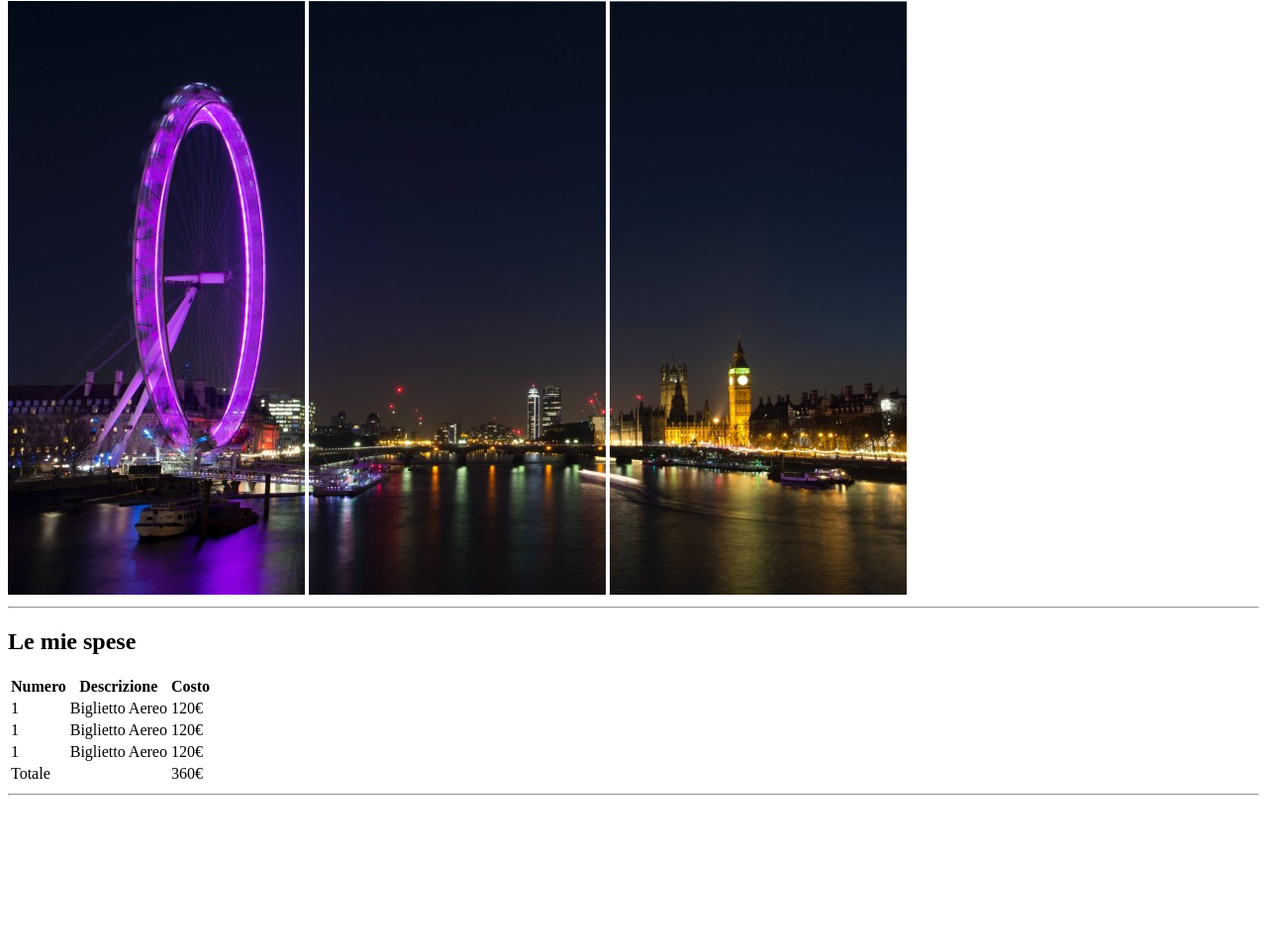
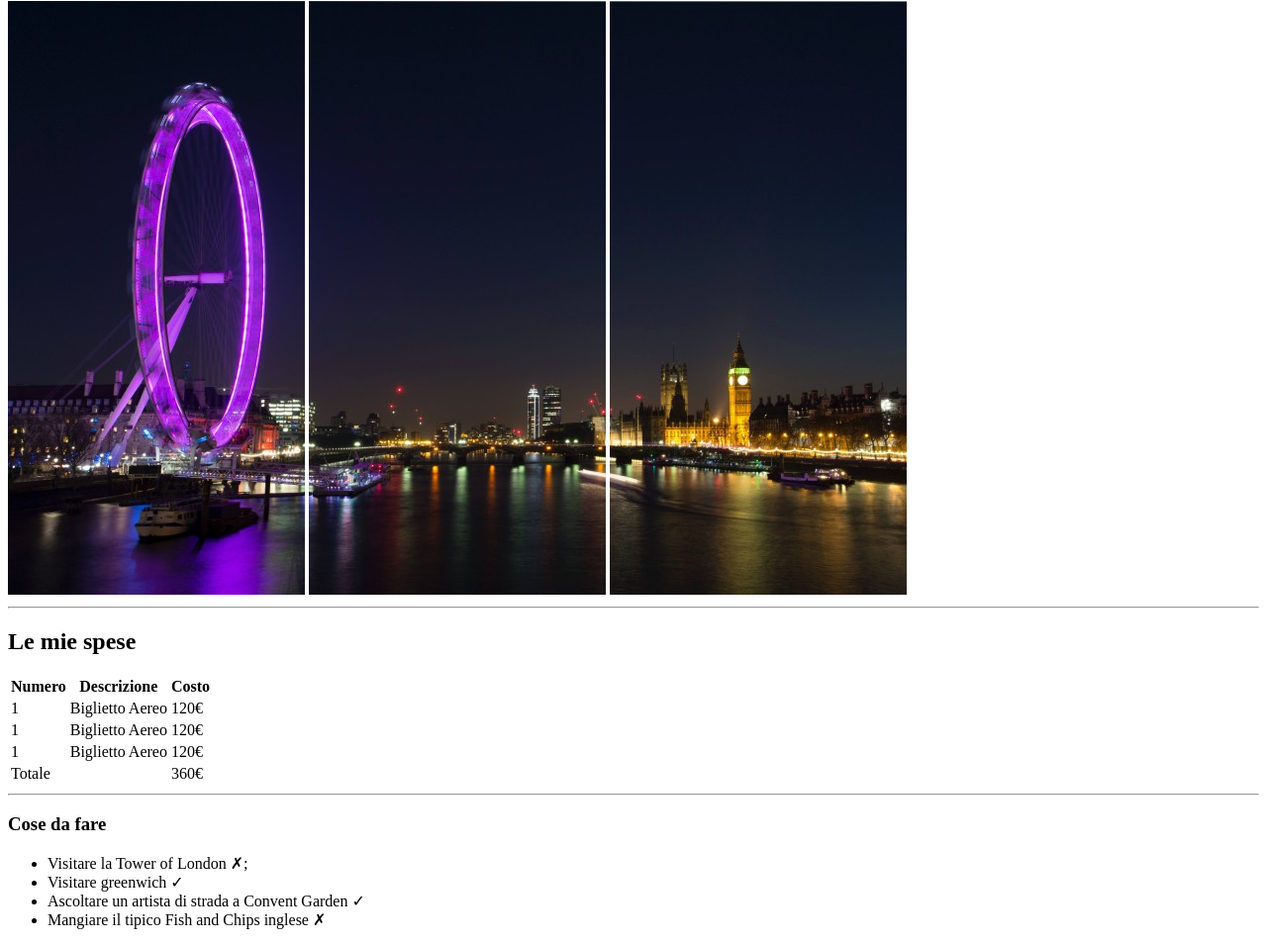
Before and after one commit to Stefanospedicato/html-london-trip, a plain HTML site: page index.html in a window 1280 px wide. Shown: the part 79-1034 px from the top of the page at 99% size. Before the commit the page ends 891 px from the top, so only its background shows below. Drawn offline with Linux system fonts and the light colour scheme.

Commit message:
[add]lista-cosa-visitare

```diff
--- a/index.html
+++ b/index.html
@@ -20,7 +20,7 @@
     <img src="img/big-ben.jpg" alt="big-ben">
 
   </section>
-<!-- Fine Introduzione con Immagini -->
+<!-- Introduzione con Immagini -->
 
   <hr>
 
@@ -70,11 +70,32 @@
 
   </section>
 
-<!-- Fine Tabella -->
+<!-- Tabella -->
 
 <hr>
 
-  </main>
+<!-- Spese -->
+
+  <section>
+
+    <h3>Cose da fare</h3>
+
+    <ul>
+
+      <li>Visitare la Tower of London &cross;;</li>
+      <li>Visitare greenwich &check;</li>
+      <li>Ascoltare un artista di strada a Convent Garden &check;</li>
+      <li>Mangiare il tipico Fish and Chips inglese &cross;</li>
+
+    </ul>
+
+
+  </section>
+
+  <!-- Spese -->
+
+
+</main>
 
 
   <footer>
```
Also changed, not shown: 1 other file.
